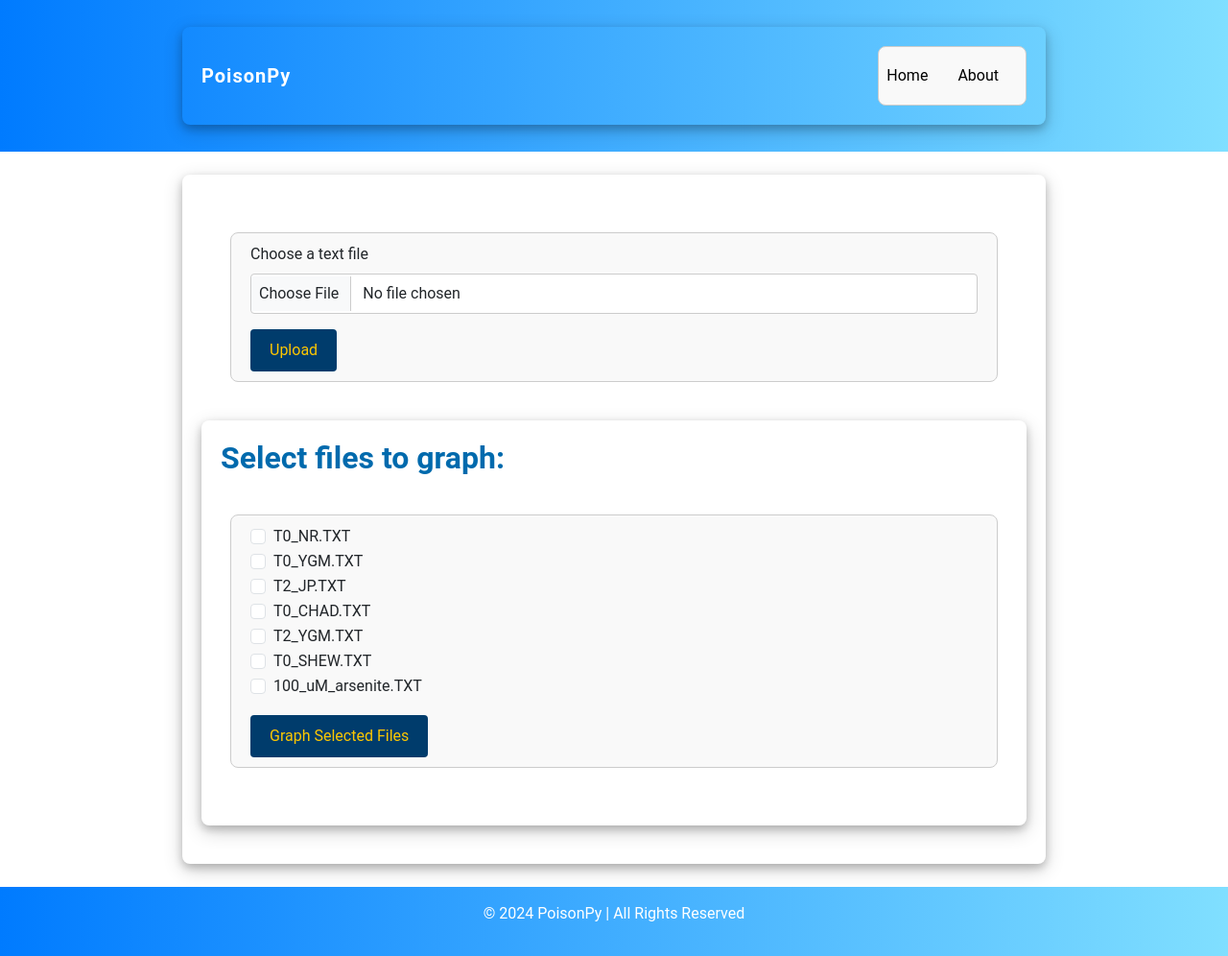
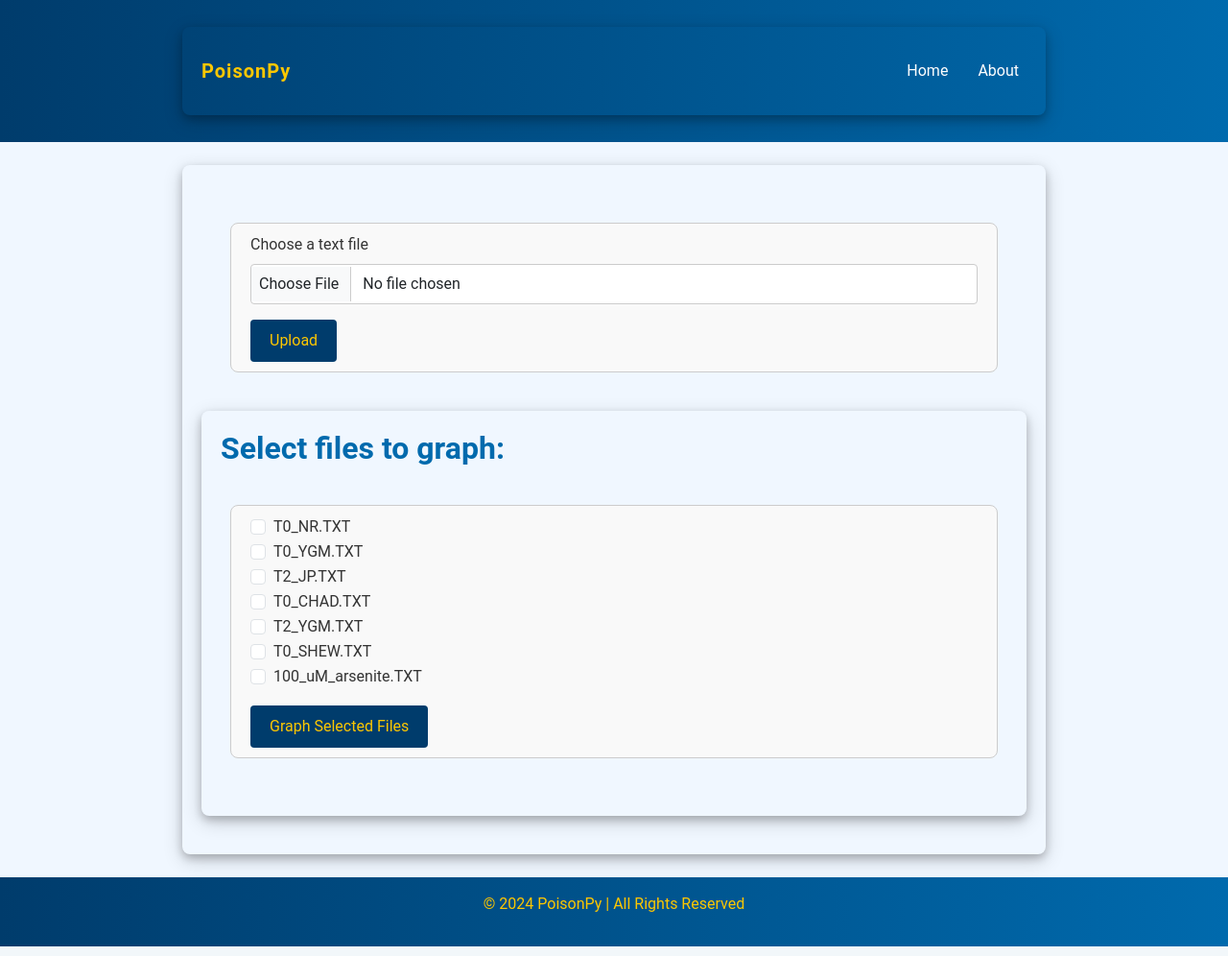
Before and after one commit to PosionPy/PosionPy, a Flask app: page / in a window 1280 px wide. Shown: the whole page at 96% size. Run offline with Flask 3, Linux system fonts and the light colour scheme; some libraries are stand-ins or nearby versions.

Commit message:
Updated base.html and styles.css. Updated upload.html.

```diff
--- a/static/styles.css
+++ b/static/styles.css
@@ -62,6 +62,15 @@
 body {
     font-family: "Roboto", "consolas", sans-serif;
     font-size: 16px;
+    display: flex;
+    flex-direction: column;
+    background-color: #f0f7ff;
+    color: #333;
+}
+
+html, body {
+    height: 100%;
+    margin: 0;
 }
 
 .container {
@@ -70,6 +79,7 @@
     padding: 20px;
     border-radius: 8px;
     box-shadow: 0 4px 8px 0 rgba(0, 0, 0, 0.2), 0 6px 20px 0 rgba(0, 0, 0, 0.19);
+    flex: 1;
 }
 
 h2 {
@@ -84,7 +94,7 @@
 
 /* Navbar gradient */
 .gradient-navbar {
-    background: linear-gradient(to right, #007bff, #80dfff);
+    background: linear-gradient(to right, #003c6c, #006aad);
 }
 
 /* Navbar brand (Logo or Name) */
@@ -92,6 +102,7 @@
     font-family: "Roboto", "consolas", sans-serif;
     font-weight: 700;
     letter-spacing: 1px;
+    color: #fdc700;
 }
 
 /* Ensure navbar items are aligned to the right */
@@ -104,26 +115,19 @@
     justify-content: flex-end;
     margin-right: 0;
 }
-
-.navbar-nav .nav-item {
-    margin: 0; /* Remove margin */
-    padding: 0; /* Remove padding */
-}
-
 /* Navbar links */
 .nav-link {
-    color: black !important;
+    color: white !important;
     transition: background-color 0.3s ease, color 0.3s ease;
     font-size: 1rem;
+    padding: 14px 20px;
+    display: inline-block;
 }
-
-/* Navbar hover effect */
 .nav-link:hover {
-    background-color: #006aad;
     color: #fdc700;
     border-radius: 5px;
+    text-decoration: underline;
 }
-
 /* Navbar collapse behavior for small screens */
 .navbar-collapse {
     justify-content: flex-end;
@@ -136,11 +140,20 @@
 
 /* Footer gradient */
 .gradient-footer {
-    background: linear-gradient(to right, #007bff, #80dfff);
+    background: linear-gradient(to right, #003c6c, #006aad);
+    padding: 20px;
+    text-align: center;
 }
 
-/* Styling for footer text */
-footer p {
+.gradient-footer p {
     font-family: "Roboto", "consolas", sans-serif;
-    color: white;
+    color: #fdc700 !important;
 }
+
+
+@media (max-width: 991px) {
+    .navbar-nav {
+        flex-direction: column;
+        width: 100%;
+    }
+}
--- a/templates/base.html
+++ b/templates/base.html
@@ -14,26 +14,19 @@
 <body>
 <!-- Navbar -->
 <nav class="navbar navbar-expand-lg gradient-navbar">
-    <div class="container"> <!-- Add container class here -->
-        <a class="navbar-brand text-white" href="#">PoisonPy</a>
+    <div class="container">
+        <a class="navbar-brand" href="/">PoisonPy</a>
         <button class="navbar-toggler" type="button" data-bs-toggle="collapse" data-bs-target="#navbarNav" aria-controls="navbarNav" aria-expanded="false" aria-label="Toggle navigation">
             <span class="navbar-toggler-icon"></span>
         </button>
         <div class="collapse navbar-collapse" id="navbarNav">
-            <ul class="navbar-nav ms-auto">
-                <li class="nav-item">
+            <div class="navbar-nav">
                     <a class="nav-link text-white" href="/">Home</a>
-                </li>
-                <li class="nav-item">
-                    <a class="nav-link text-white" href="/upload">About</a>
-                </li>
-            </ul>
+                    <a class="nav-link text-white" href="/about">About</a>
+            </div>
         </div>
     </div>
 </nav>
-
-
-
     <!-- Main content -->
     <div class="container my-4">
         {% block content %}{% endblock %}
@@ -41,7 +34,7 @@
 
     <!-- Footer -->
     <footer class="gradient-footer text-center py-3">
-        <p class="text-white">© 2024 PoisonPy | All Rights Reserved</p>
+        <p>© 2024 PoisonPy | All Rights Reserved</p>
     </footer>
 
     <!-- Bootstrap JavaScript Bundle -->
```
Also changed, not shown: templates/upload.html (+1 -6 lines).
